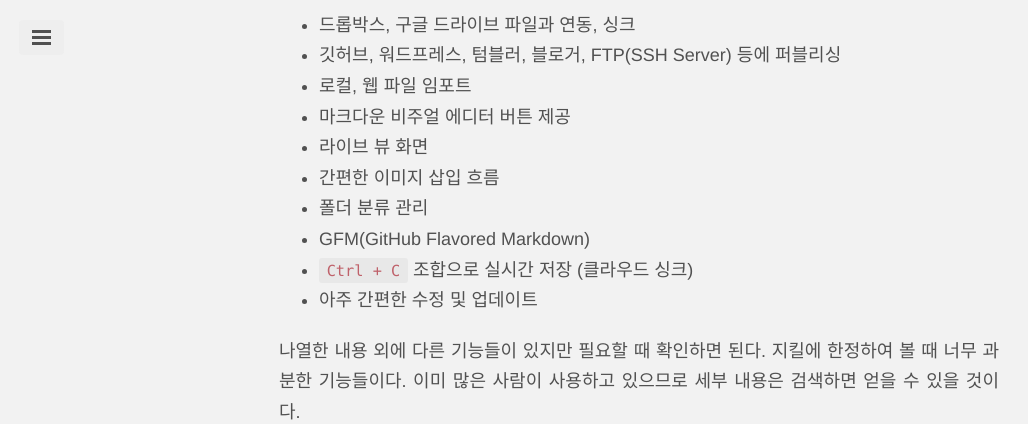
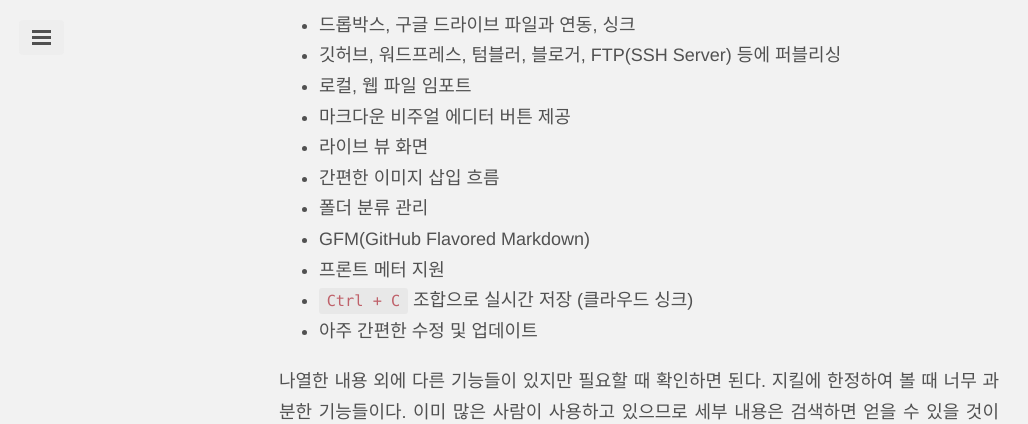
Before and after one commit to vjinn/vjinn.github.io, a Jekyll site: the page built from _posts/2015-04-22-the-best-jekylling.md, in a window 1280 px wide and 900 px high, scrolled down 2912 px, cut to the strip 0-424 px from the top of the window. Shown: the whole strip, without its empty margins (1-1029 px from the left). Built offline with Jekyll 4.4.1, drawn with Linux system fonts in a browser that asks for light colours; Markdown is read by kramdown in place of the engine named in the settings; comment, search, counter and statistics services are not loaded.

Commit message:
Update :apple:

```diff
--- a/_posts/2015-04-22-the-best-jekylling.md
+++ b/_posts/2015-04-22-the-best-jekylling.md
@@ -57,6 +57,7 @@ Atom 실행 후 `File > Settings > Install > Search : markdown-writer > Install`
  - 간편한 이미지 삽입 흐름
  - 폴더 분류 관리
  - GFM(GitHub Flavored Markdown)
+ - 프론트 메터 지원
  - `Ctrl + C` 조합으로 실시간 저장 (클라우드 싱크)
  - 아주 간편한 수정 및 업데이트
 
```
